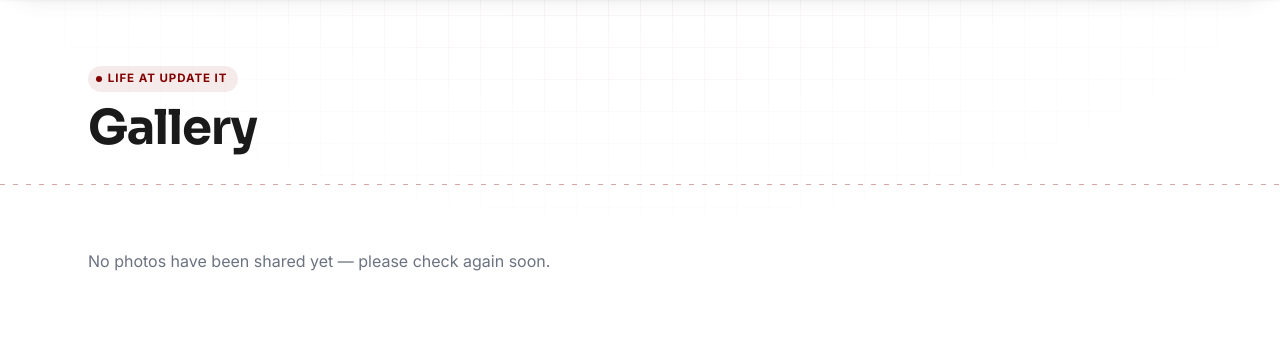
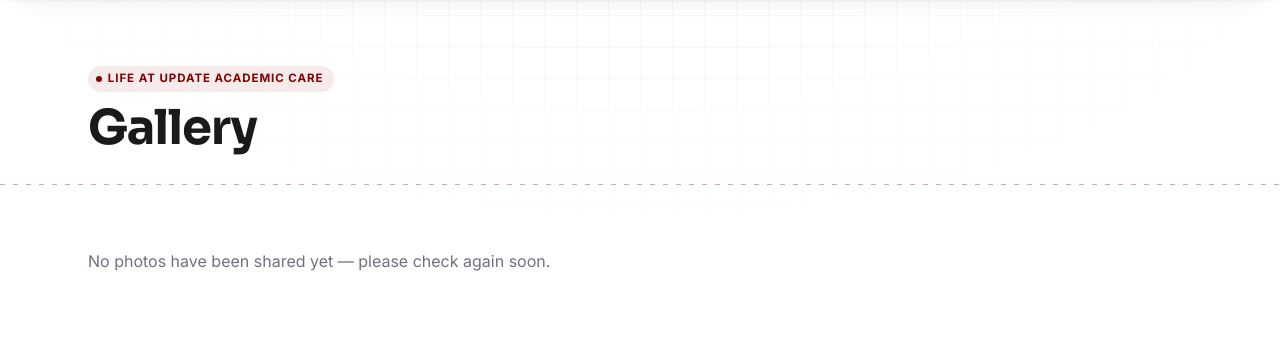
Before and after one commit to rafsanhasanpronoy/Update-IT, a Django app: page /gallery/ in a window 1280 px wide. Shown: the part 81-421 px from the top of the page. Run offline with Django 5.2, Linux system fonts and the light colour scheme; data that the repository does not hold is empty; parts of the project's set-up code (start-up, migrations or seed data) failed here and were passed over; some libraries are stand-ins or nearby versions.

Commit message:
Update coaching brand to Update Academic Care

```diff
--- a/core/templates/core/gallery.html
+++ b/core/templates/core/gallery.html
@@ -1,9 +1,9 @@
 {% extends "core/base.html" %}
-{% block title %}Gallery — Update IT{% endblock %}
+{% block title %}Gallery — Update Academic Care{% endblock %}
 
 {% block content %}
 <section data-reveal class="max-w-6xl mx-auto px-6 pt-16 pb-8">
-  <p class="eyebrow mb-3">Life at Update IT</p>
+  <p class="eyebrow mb-3">Life at Update Academic Care</p>
   <h1 class="text-4xl md:text-5xl font-bold tracking-tight">Gallery</h1>
 </section>
 
```
